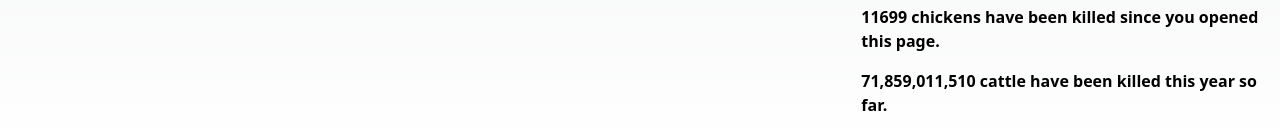
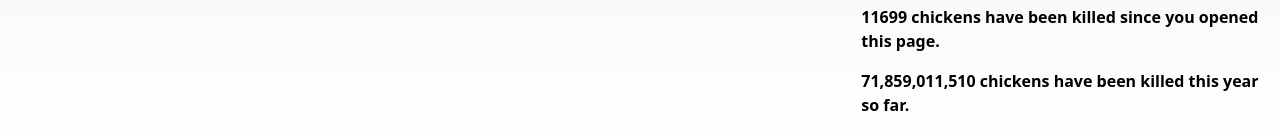
Before and after one commit to chris251190/death-counter, a Next.js app: page / in a window 1280 px wide. Shown: the part 849-987 px from the top of the page. Built offline with nearby package versions, Linux system fonts and the light colour scheme.

Commit message:
Fix typo in killedChickensThisYear message

```diff
--- a/app/page.tsx
+++ b/app/page.tsx
@@ -75,7 +75,7 @@ export default function Home() {
 
             <p><b>{Math.floor(killedChickens)} chickens have been killed since you opened this page.</b></p>
 
-            <p><b>{killedChickensThisYear.toLocaleString()} cattle have been killed this year so far.</b></p>
+            <p><b>{killedChickensThisYear.toLocaleString()} chickens have been killed this year so far.</b></p>
         </div>
       </div>
 
```
